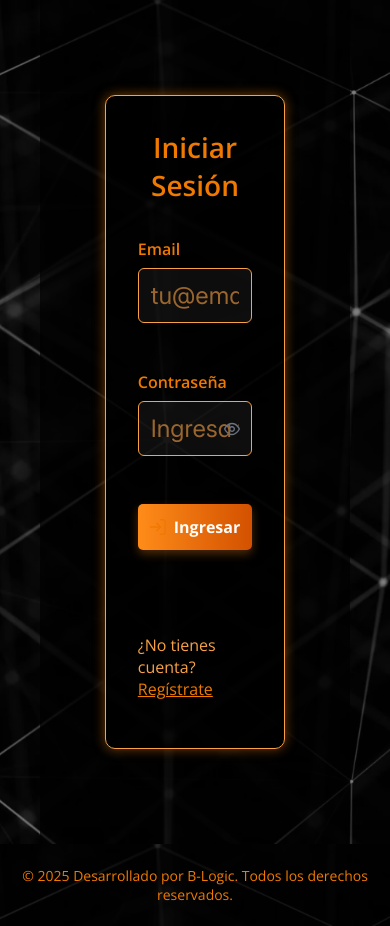
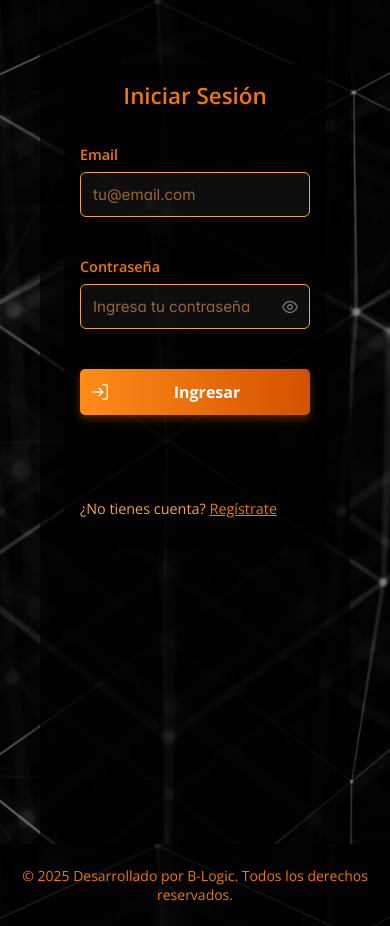
Before and after one commit to MatiasD1/RepoEssex, a React (Create React App) app: page /login in a window 390 px wide. Built offline with nearby package versions, Linux system fonts and the light colour scheme; no server answers; what @react-pdf/renderer would draw is missing.

Commit message:
Responsive navbar

```diff
--- a/src/CSS/styles.css
+++ b/src/CSS/styles.css
@@ -205,7 +205,7 @@ h2 {
     background-color: #333;
     outline: none;
   }
-  .pi {
+  #navbar .pi {
     color: #F07900;
   }
   .pi .pi-file {
@@ -305,6 +305,52 @@ h2 {
   border-top: 1px solid #F8A145;
 }
 
+@media (max-width: 1024px) {
+  .login-container {
+    padding: 3rem;
+  }
+  .login-card {
+    width: 100% !important;
+    max-width: 90vw !important;
+    padding: 1.5rem !important;
+  }
+}
+@media (max-width: 767px) {
+  .login-container {
+    padding: 1.5rem;
+    align-items: flex-start;
+    padding-top: 4rem;
+  }
+  .login-card {
+    width: 100% !important;
+    max-width: 100% !important;
+    box-shadow: none;
+    border: none;
+    padding: 1rem !important;
+  }
+  .login-card .p-card-title {
+    font-size: 1.4rem !important;
+  }
+  .login-card form {
+    gap: 1rem;
+  }
+  .login-card form .p-field label {
+    font-size: 0.9rem;
+  }
+  .login-card form .p-inputtext,
+  .login-card form .p-password-input {
+    font-size: 0.95rem !important;
+  }
+  .login-card form .p-button {
+    font-size: 1rem !important;
+  }
+  .login-card .p-text-secondary {
+    font-size: 0.9rem;
+  }
+  .login-card .p-text-primary {
+    font-size: 0.9rem;
+  }
+}
 .footer {
   display: flex;
   flex-direction: column-reverse;
@@ -530,8 +576,14 @@ h2 {
   align-items: center;
   gap: 0.4rem;
 }
+.accionesBotones i {
+  font-size: 1.2rem;
+  margin: 0;
+  padding: 0;
+  line-height: 1;
+}
 .accionesBotones .btn-accion {
-  width: 2.5rem;
+  width: 2.5rem !important;
   height: 2.5rem;
   border-radius: 50% !important;
   border: none !important;
@@ -542,6 +594,12 @@ h2 {
   justify-content: center;
   padding: 0 !important;
 }
+.accionesBotones .btn-accion i {
+  font-size: 1.2rem;
+  margin: 0;
+  padding: 0;
+  line-height: 1;
+}
 .accionesBotones .btn-accion .pi {
   font-size: 1.2rem;
   color: white !important;
@@ -561,7 +619,6 @@ h2 {
 
 .col-acciones {
   width: 110px !important;
-  max-width: 110px !important;
   text-align: center !important;
   padding: 0.5rem 0.5rem !important;
 }
@@ -1052,8 +1109,8 @@ form .firma-section .firma-box small {
 }
 
 .botonMas .pi {
-  font-size: 2rem;
-  color: #ffc180;
+  font-size: 1.5rem;
+  color: #fff;
   line-height: 1;
 }
 
@@ -1506,7 +1563,9 @@ form .firma-section .firma-box small {
   margin-right: auto;
 }
 .chart-wrapper canvas {
-  max-height: 500px !important;
+  width: 100% !important;
+  height: auto !important;
+  max-height: 500px;
 }
 
 .filter-buttons {
@@ -1566,7 +1625,7 @@ form .firma-section .firma-box small {
   }
   .chart-wrapper {
     padding: 1rem;
-    max-width: 100%;
+    max-width: 100% !important;
   }
   .reports-container {
     padding: 1rem;
--- a/src/SCSS/_administrador.scss
+++ b/src/SCSS/_administrador.scss
@@ -43,8 +43,8 @@
 }
 
 .botonMas .pi {
-  font-size: 2rem;       // ícono aún más grande
-  color: variables.$Zero;
+  font-size: 1.5rem;       // ícono aún más grande
+  color: #fff;
   line-height: 1;
 }
 
--- a/src/SCSS/_login.scss
+++ b/src/SCSS/_login.scss
@@ -91,3 +91,60 @@
         border-top: 1px solid variables.$Primario;
   }
 }
+
+@media (max-width: 1024px) {
+  .login-container {
+    padding: 3rem;
+  }
+
+  .login-card {
+    width: 100% !important;
+    max-width: 90vw !important;
+    padding: 1.5rem !important;
+  }
+}
+
+@media (max-width: 767px) {
+  .login-container {
+    padding: 1.5rem;
+    align-items: flex-start;
+    padding-top: 4rem;
+  }
+
+  .login-card {
+    width: 100% !important;
+    max-width: 100% !important;
+    box-shadow: none;
+    border: none;
+    padding: 1rem !important;
+
+    .p-card-title {
+      font-size: 1.4rem !important;
+    }
+
+    form {
+      gap: 1rem;
+
+      .p-field label {
+        font-size: 0.9rem;
+      }
+
+      .p-inputtext,
+      .p-password-input {
+        font-size: 0.95rem !important;
+      }
+
+      .p-button {
+        font-size: 1rem !important;
+      }
+    }
+
+    .p-text-secondary {
+      font-size: 0.9rem;
+    }
+
+    .p-text-primary {
+      font-size: 0.9rem;
+    }
+  }
+}
--- a/src/SCSS/_navBar.scss
+++ b/src/SCSS/_navBar.scss
@@ -130,7 +130,7 @@
           background-color: #333;
           outline: none;
         }
-        .pi {
+        #navbar .pi {
             color: variables.$Secundario;
         }
 
--- a/src/components/Administrator/Reports.js
+++ b/src/components/Administrator/Reports.js
@@ -96,6 +96,8 @@ const Reports = () => {
 
   const chartOptions = {
   responsive: true,
+  maintainAspectRatio: true,
+  aspectRatio: 2,
   plugins: {
     legend: {
       labels: {
--- a/src/components/Shared/Navbar.js
+++ b/src/components/Shared/Navbar.js
@@ -183,7 +183,7 @@ const Navbar = ({ user }) => {
   };
 
   return (
-    <nav className="navbar-container">
+    <nav id="navbar" className="navbar-container">
       {/* Menubar en desktop */}
       <div className="desktop-navbar">
         <Menubar
```
Also changed, not shown: src/SCSS/_reports.scss (+5 -3 lines), src/SCSS/_sellers.scss (+14 -4 lines), 1 other file (tests, documents, lock files or other folders).
